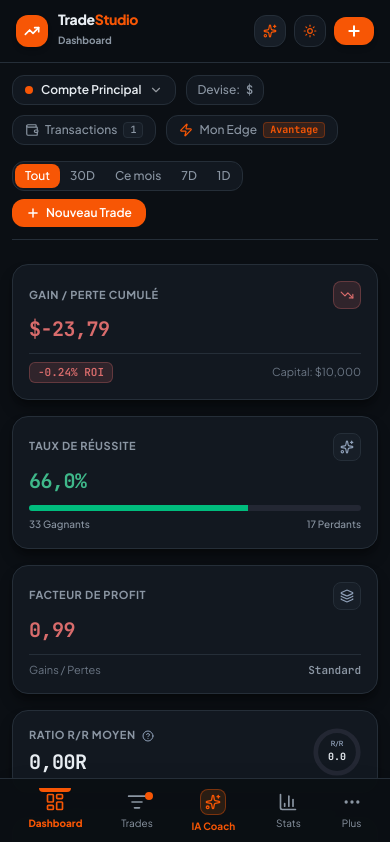
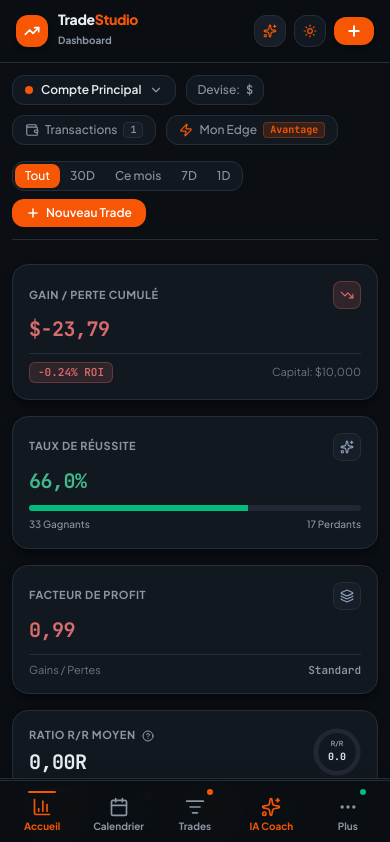
Before and after one commit to Juddymichael/My-edge, a React (Vite) app: page / in a window 390 px wide. Shown: the top 842 px of the page. Built offline with nearby package versions, Linux system fonts and the light colour scheme.

Commit message:
feat: expose full mobile navigation and PWA install

```diff
--- a/src/App.tsx
+++ b/src/App.tsx
@@ -1,6 +1,7 @@
 import React, { useState, useEffect, useMemo } from 'react';
 import { motion } from 'motion/react';
 import { Sidebar } from './components/Sidebar';
+import { MobileNavigation } from './components/MobileNavigation';
 import { DashboardView } from './components/DashboardView';
 import { CalendarView } from './components/CalendarView';
 import { TradesView } from './components/TradesView';
@@ -35,8 +36,6 @@ export default function App() {
   const [selectedTrade, setSelectedTrade] = useState<Trade|null>(null);
   const [selectedTradeForAiReview, setSelectedTradeForAiReview] = useState<Trade|null>(null);
   const [isAddModalOpen,setIsAddModalOpen]=useState(false); const [isAiModalOpen,setIsAiModalOpen]=useState(false);
-
-  // Batch localStorage writes so large journals do not stringify on every rapid state update.
   useEffect(()=>{const timer=window.setTimeout(()=>saveTradesToStorage(trades),250);return()=>window.clearTimeout(timer)},[trades]);
   useEffect(()=>{const timer=window.setTimeout(()=>saveTransactionsToStorage(transactions),150);return()=>window.clearTimeout(timer)},[transactions]);
   useEffect(()=>{saveSettingsToStorage(settings);if(settings.theme==='dark')document.documentElement.classList.add('dark');else document.documentElement.classList.remove('dark')},[settings]);
@@ -55,6 +54,7 @@ export default function App() {
   return <div className={`min-h-screen flex flex-col md:flex-row font-sans transition-colors duration-200 relative overflow-hidden ${isLight?'bg-[#f8f6fe] text-slate-900 selection:bg-violet-600 selection:text-white':'bg-[#0B0F14] text-[#E8EDF2] selection:bg-[#f75605] selection:text-white'} ${settings.reduceMotion?'motion-reduce':''}`}>
     <div className={`hidden md:block fixed top-0 left-1/4 w-96 h-96 rounded-full pointer-events-none -z-0 ${isLight?'bg-purple-400/15 blur-3xl':'bg-[#f75605]/5 blur-3xl'}`}/><div className={`hidden md:block fixed bottom-0 right-1/4 w-96 h-96 rounded-full pointer-events-none -z-0 ${isLight?'bg-indigo-400/10 blur-3xl':'bg-slate-800/10 blur-3xl'}`}/>
     <Sidebar activeTab={activeTab} setActiveTab={setActiveTab} onOpenAddModal={()=>setIsAddModalOpen(true)} onOpenAiModal={()=>setIsAiModalOpen(true)} settings={settings} onToggleTheme={toggleTheme} onQuickExport={()=>exportBackupJSON(trades,settings,transactions)} tradeCount={trades.length} transactionCount={transactions.length}/>
+    <MobileNavigation activeTab={activeTab} setActiveTab={setActiveTab} settings={settings} tradeCount={trades.length} transactionCount={transactions.length}/>
     <main className="flex-1 min-w-0 overflow-y-auto pb-24 md:pb-12 relative z-10"><motion.div key={activeTab} initial={settings.reduceMotion?false:{opacity:0,y:6}} animate={settings.reduceMotion?undefined:{opacity:1,y:0}} transition={{duration:settings.reduceMotion?0:.2,ease:'easeOut'}}>
       {activeTab==='dashboard'&&<DashboardView trades={trades} transactions={transactions} stats={stats} settings={settings} onNavigate={setActiveTab} onOpenAddModal={()=>setIsAddModalOpen(true)} onOpenAiModal={()=>setIsAiModalOpen(true)} onUpdateSettings={setSettings}/>}
       {activeTab==='coach'&&<AiCoachView trades={trades} stats={stats} settings={settings} onUpdateSettings={setSettings} onSelectTrade={setSelectedTrade}/>}
```
